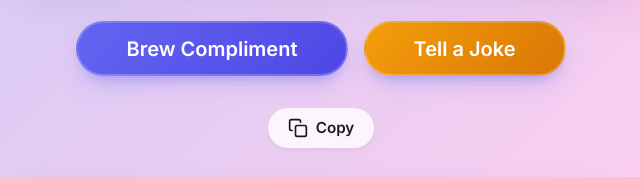
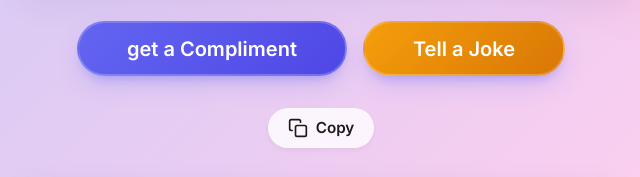
Before and after one commit to NahidXpert/compliment-generator, a plain HTML site: page index.html in a window 1280 px wide. Shown: the part 760-937 px from the top of the page, 319-959 px from the left. Drawn offline with Linux system fonts and the light colour scheme.

Commit message:
added favicon

```diff
--- a/index.html
+++ b/index.html
@@ -7,6 +7,7 @@
 
     <link rel="preconnect" href="https://fonts.googleapis.com">
     <link rel="preconnect" href="https://fonts.gstatic.com" crossorigin>
+    <link rel="icon" type="image/png" href="yoruicci.png">
     <link href="https://fonts.googleapis.com/css2?family=Inter:wght@400;500;600&family=Outfit:wght@400;500;600;700;800&display=swap" rel="stylesheet">
 
     <style>
@@ -548,7 +549,7 @@
         <div class="main-actions-container">
             <div class="primary-buttons">
                 <button id="btn-generate" class="btn-primary" aria-label="Generate a new compliment">
-                    Brew Compliment
+                    get a Compliment
                 </button>
                 <button id="btn-joke" class="btn-joke" aria-label="Generate a random joke">
                     Tell a Joke
```
Also changed, not shown: favicon.png (deleted), 1 other file.
